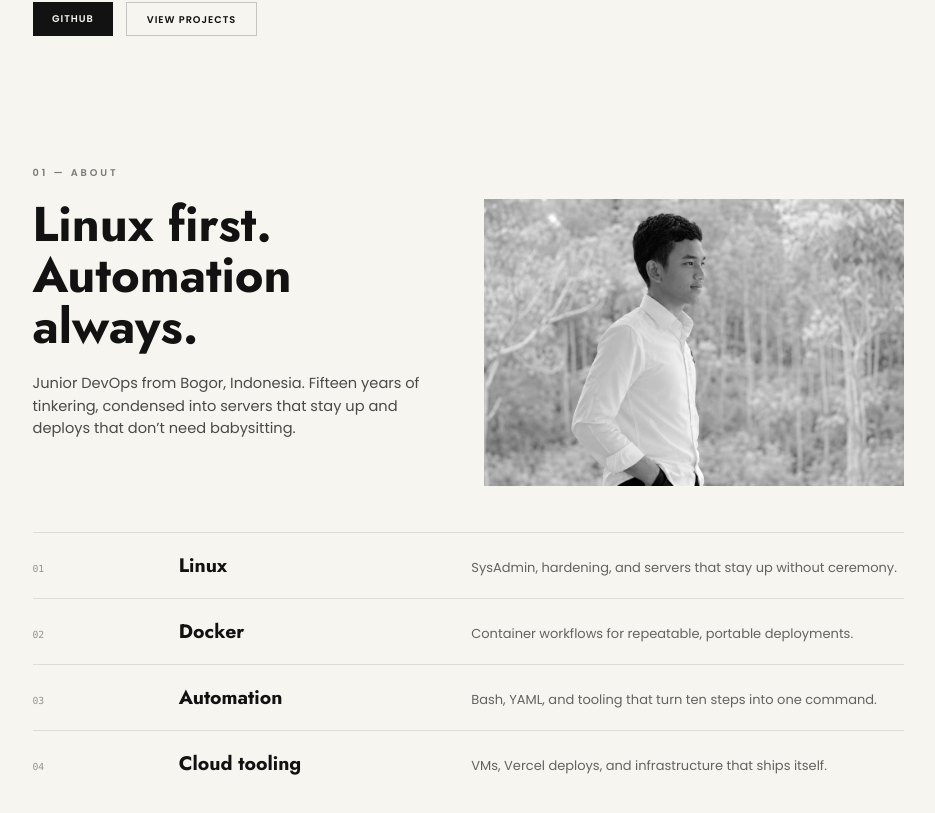
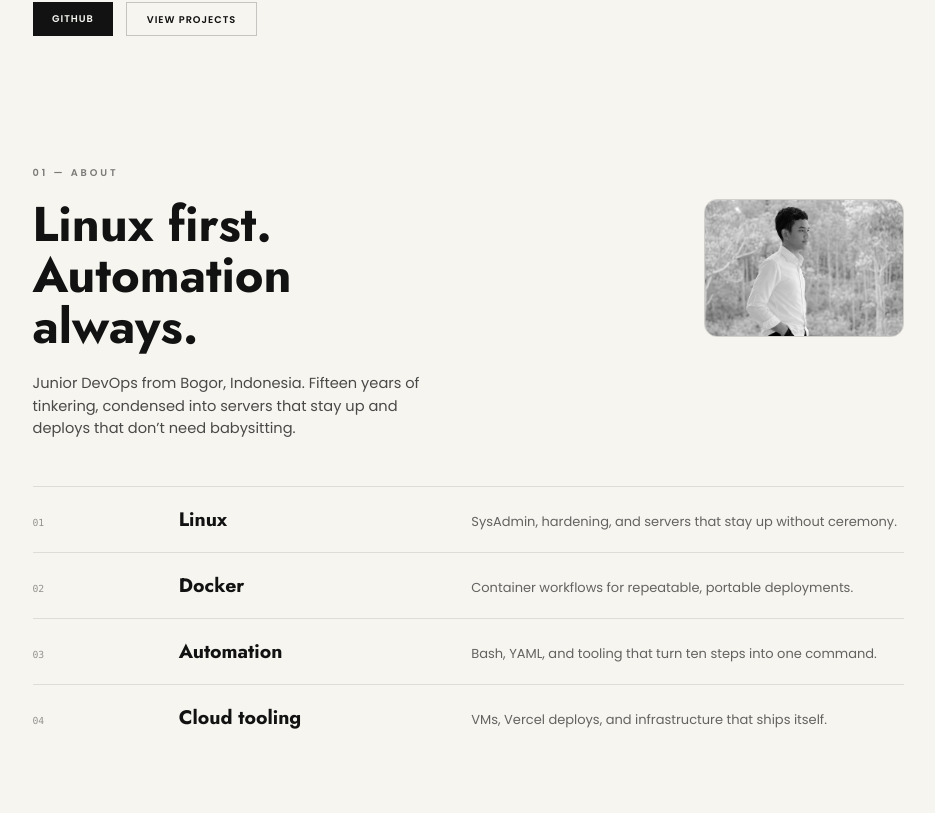
Before and after one commit to SakamotoMrX/Portofolio-Andra, a Next.js app: page / in a window 1280 px wide. Shown: the part 783-1596 px from the top of the page, without its empty margins (172-1107 px from the left). Built offline with nearby package versions, Linux system fonts and the light colour scheme; no server answers.

Commit message:
style: small dynamic photo with outline in About

```diff
--- a/app/(root)/page.jsx
+++ b/app/(root)/page.jsx
@@ -115,13 +115,15 @@ export default function Page() {
 							</Reveal>
 						</div>
 						<Reveal delay={0.15}>
-							<Image
-								src="/image/hero.jpg"
-								alt="Andra"
-								width={600}
-								height={800}
-								className="w-full object-cover grayscale"
-							/>
+							<div className="flex justify-start md:justify-end">
+								<Image
+									src="/image/hero.jpg"
+									alt="Andra"
+									width={200}
+									height={260}
+									className="rounded-2xl border border-black/15 object-cover grayscale"
+								/>
+							</div>
 						</Reveal>
 					</div>
 					<div className="mt-14">
```
